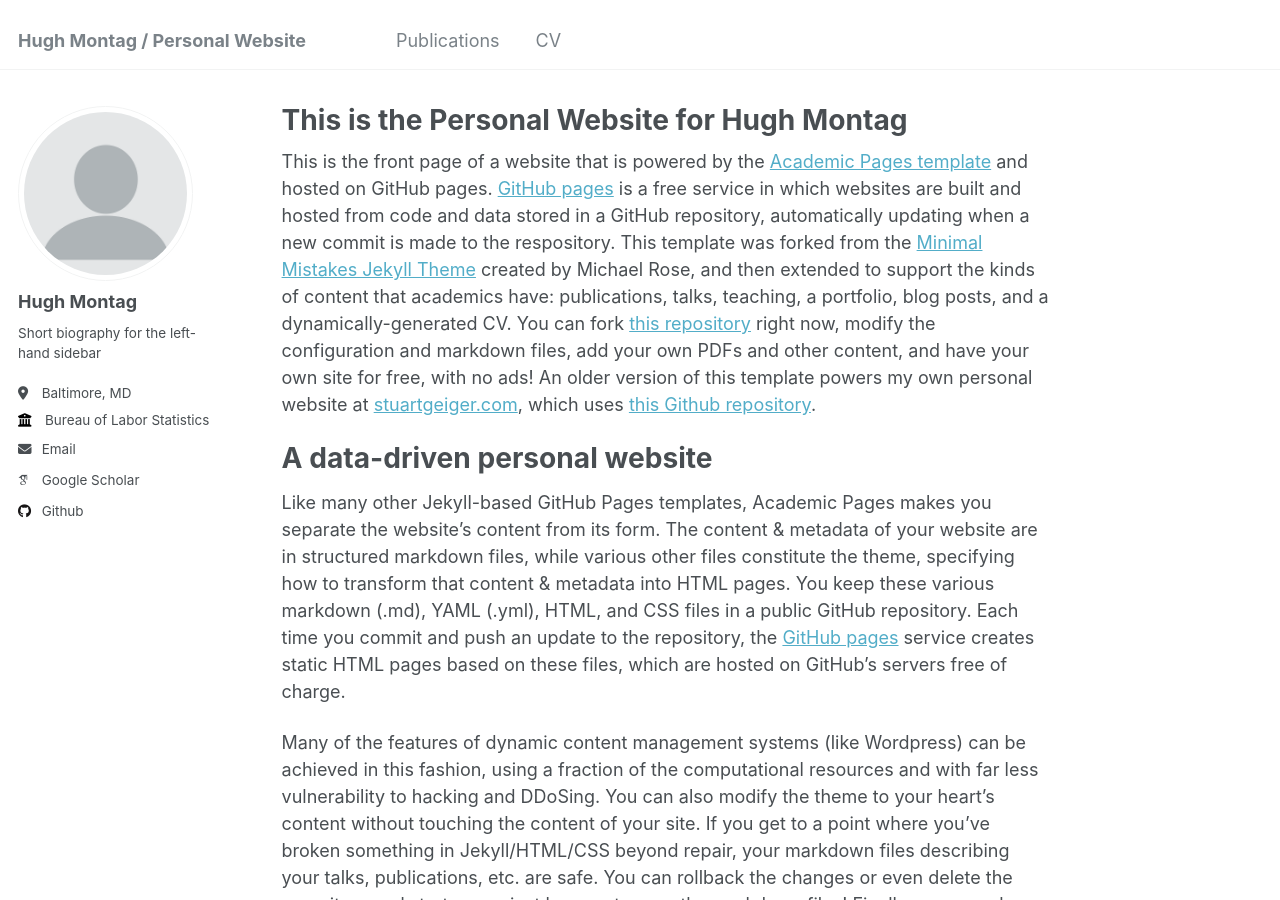
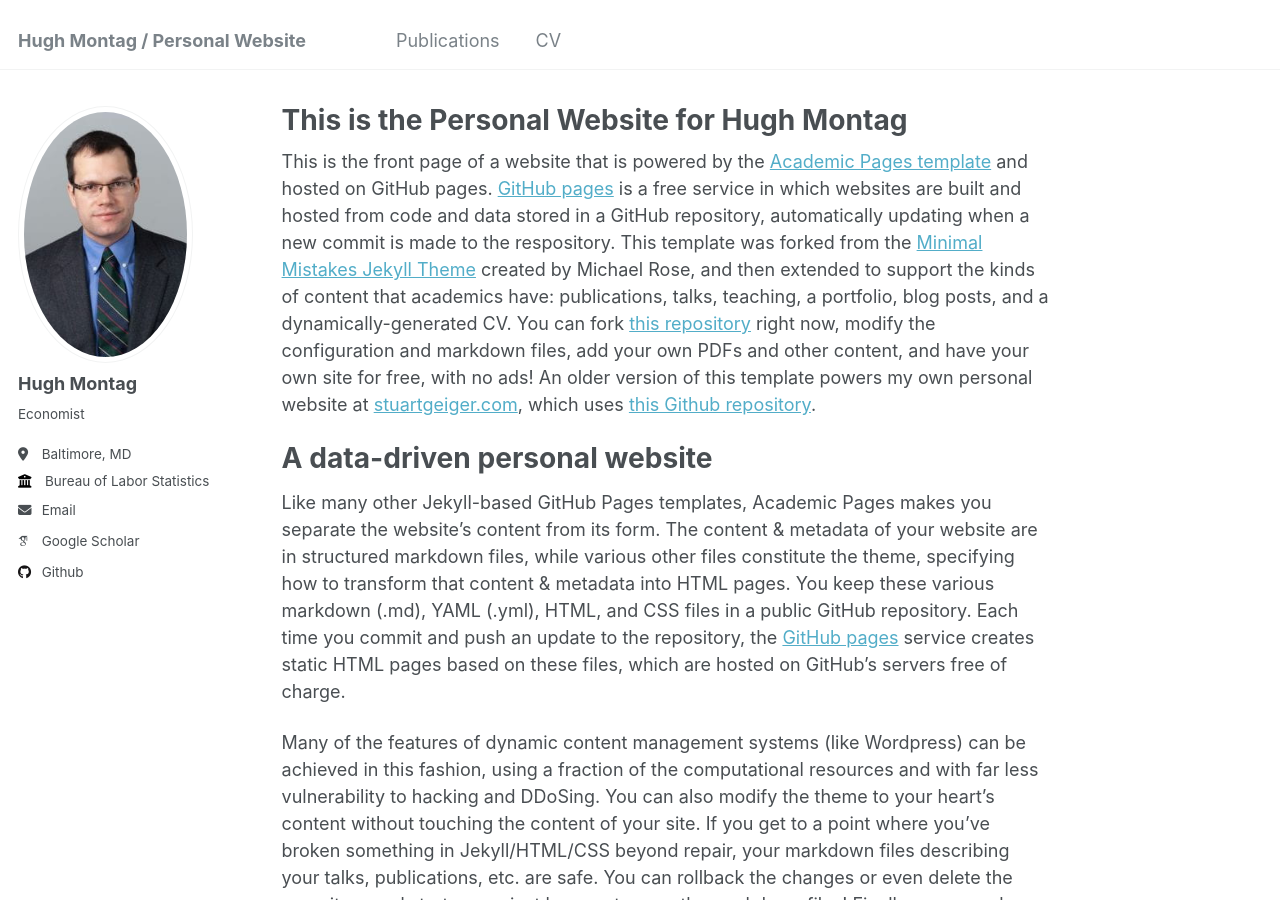
Before and after one commit to hmontag3/hmontag3.github.io, a Jekyll site: the page built from _pages/about_archivedfile.md, in a window 1280 px wide and 900 px high. Built offline with Jekyll 4.4.1, drawn with Linux system fonts in a browser that asks for light colours; some web fonts are replaced.

Commit message:
Minor tweaks to _config

```diff
--- a/_config.yml
+++ b/_config.yml
@@ -21,10 +21,10 @@ repository               : "hmontag3/hmontag3.github.io"
 #               Additional customization can be done by editing /_includes/author-profile.html
 author:
   # Biographic information
-  avatar           : "profile.png"
+  avatar           : "HughMontagJobMarketPhoto.jpg"
   name             : "Hugh Montag"
   pronouns         : # example: "she/her"
-  bio              : "Short biography for the left-hand sidebar"
+  bio              : "Economist"
   location         : "Baltimore, MD"
   employer         : "Bureau of Labor Statistics"
   uri              : # URL
```
Also changed, not shown: images/HughMontagJobMarketPhoto.jpg (renamed from files/HughMontagJobMarketPhoto.jpg).
